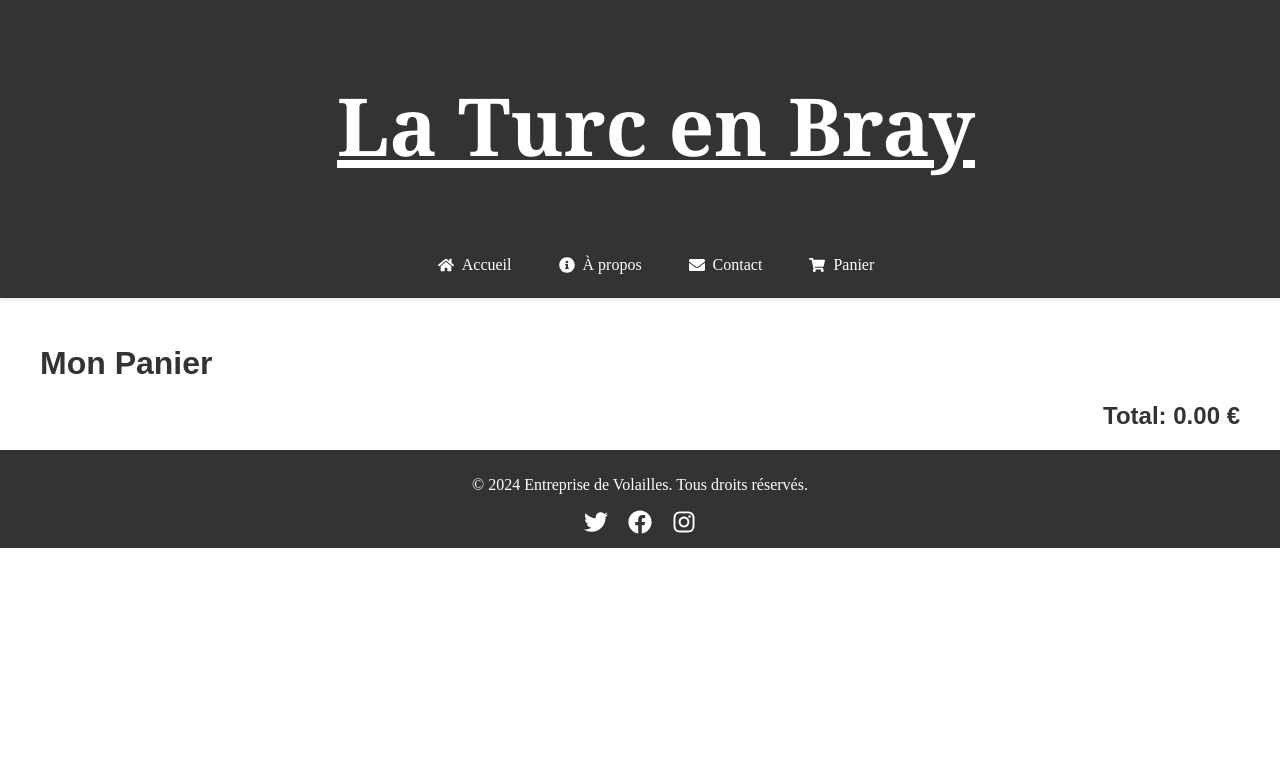
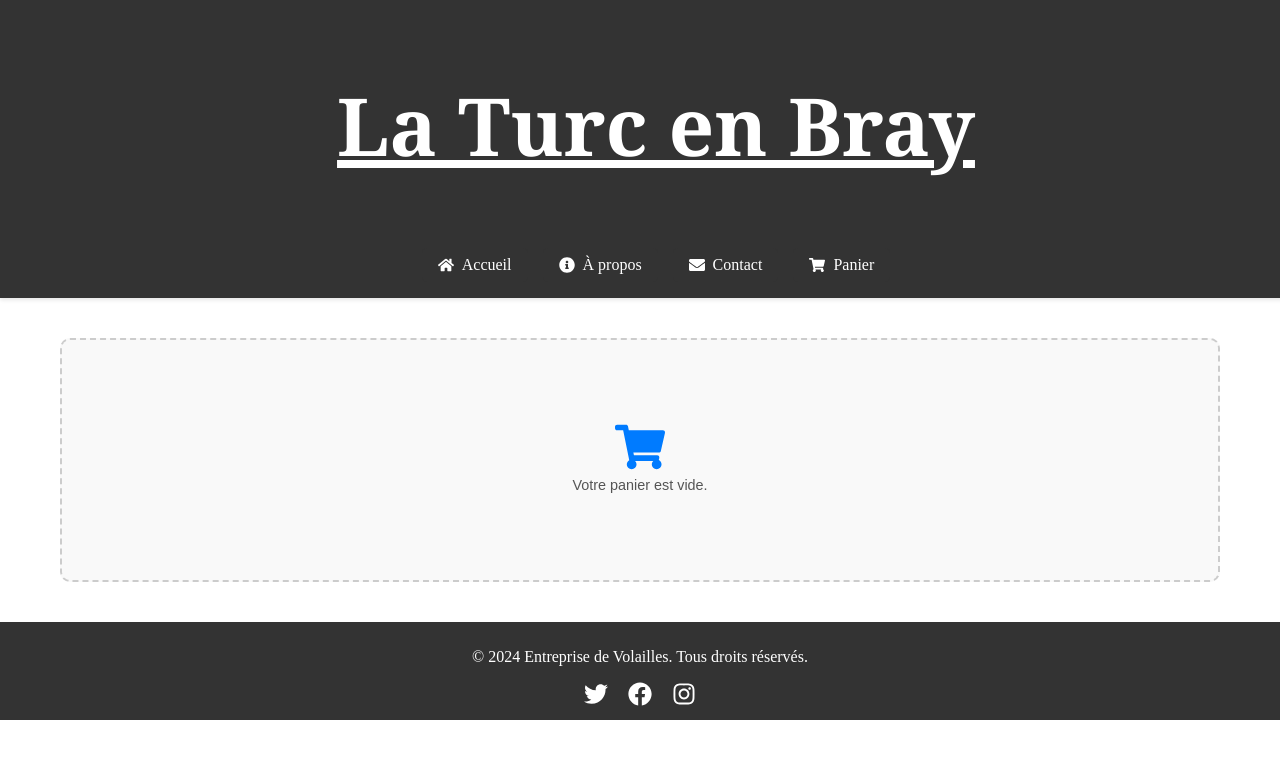
Before and after one commit to SilentCraftsman/Ferme-en-Bray, a Next.js app: page /cart in a window 1280 px wide. Shown: the top 758 px of the page. Built offline with nearby package versions, Linux system fonts and the light colour scheme.

Commit message:
Ajout d'un message dans Panier pour indiquer qui est vide

```diff
--- a/components/CartPage.js
+++ b/components/CartPage.js
@@ -2,6 +2,7 @@
 
 import React from "react";
 import { useCart } from "./cart/CartContext";
+import { FaShoppingCart } from "react-icons/fa"; // Importer l'icône de panier
 import styles from "../styles/CartPage.module.css";
 
 const CartPage = () => {
@@ -17,6 +18,13 @@ const CartPage = () => {
 
   return (
     <div className={styles.cartContainer}>
+      {cart.length === 0 ? (
+        <div className={styles.emptyCartMessage}>
+          <FaShoppingCart size={50} />
+          <p>Votre panier est vide.</p>
+        </div>
+      ) : (
+        <>
           <h2>Mon Panier</h2>
           <ul>
             {cart.map((item) => (
@@ -56,6 +64,8 @@ const CartPage = () => {
             ))}
           </ul>
           <h3 className={styles.total}>Total: {getTotal()} €</h3>
+        </>
+      )}
     </div>
   );
 };
--- a/styles/CartPage.module.css
+++ b/styles/CartPage.module.css
@@ -8,21 +8,44 @@
   font-family: Arial, sans-serif;
 }
 
-/* Titre du panier */
+/* Message lorsque le panier est vide */
+.emptyCartMessage {
+  display: flex;
+  flex-direction: column;
+  align-items: center;
+  justify-content: center;
+  height: 200px; /* Ajustez la hauteur selon vos besoins */
+  margin: 20px;
+  padding: 20px;
+  border: 2px dashed #ccc;
+  border-radius: 10px;
+  background-color: #f9f9f9;
+}
+
+.emptyCartMessage p {
+  font-size: 18px;
+  color: #333;
+  margin: 10px 0;
+}
+
+.emptyCartMessage svg {
+  color: #007bff; /* Couleur de l'icône */
+}
+
+/* Reste des styles... */
+
 .cartContainer h2 {
   font-size: 2rem;
   margin-bottom: 20px;
   color: #333;
 }
 
-/* Liste des produits dans le panier */
 .cartContainer ul {
   list-style-type: none;
   padding: 0;
   margin: 0;
 }
 
-/* Élément de la liste des produits */
 .cartContainer li {
   display: flex;
   align-items: center;
@@ -35,7 +58,6 @@
   background-color: #f9f9f9;
 }
 
-/* Image du produit */
 .cartContainer img {
   max-width: 120px; /* Ajuster la taille des images */
   height: auto;
@@ -44,12 +66,10 @@
   box-shadow: 0 4px 8px rgba(0, 0, 0, 0.1);
 }
 
-/* Conteneur pour les détails du produit */
 .cartContainer .productDetails {
   flex: 1;
 }
 
-/* Informations sur le produit */
 .cartContainer h3 {
   font-size: 1.3rem;
   margin: 0;
@@ -62,7 +82,6 @@
   color: #555;
 }
 
-/* Conteneur pour le prix et la quantité */
 .cartContainer .priceQuantity {
   display: flex;
   align-items: center;
@@ -70,7 +89,6 @@
   margin: 10px 0;
 }
 
-/* Boutons pour la gestion de la quantité */
 .cartContainer .quantityButtons {
   display: flex;
   align-items: center;
@@ -101,7 +119,6 @@
   font-size: 1rem;
 }
 
-/* Bouton de retrait */
 .cartContainer .removeProduct {
   background-color: #e74c3c;
   color: #fff;
@@ -122,7 +139,6 @@
   transform: scale(0.95);
 }
 
-/* Total du panier */
 .cartContainer .total {
   font-size: 1.5rem;
   margin-top: 20px;
```
Also changed, not shown: 1 other file (tests, documents, lock files or other folders). Lines whose indentation alone changed are shown as unchanged.
